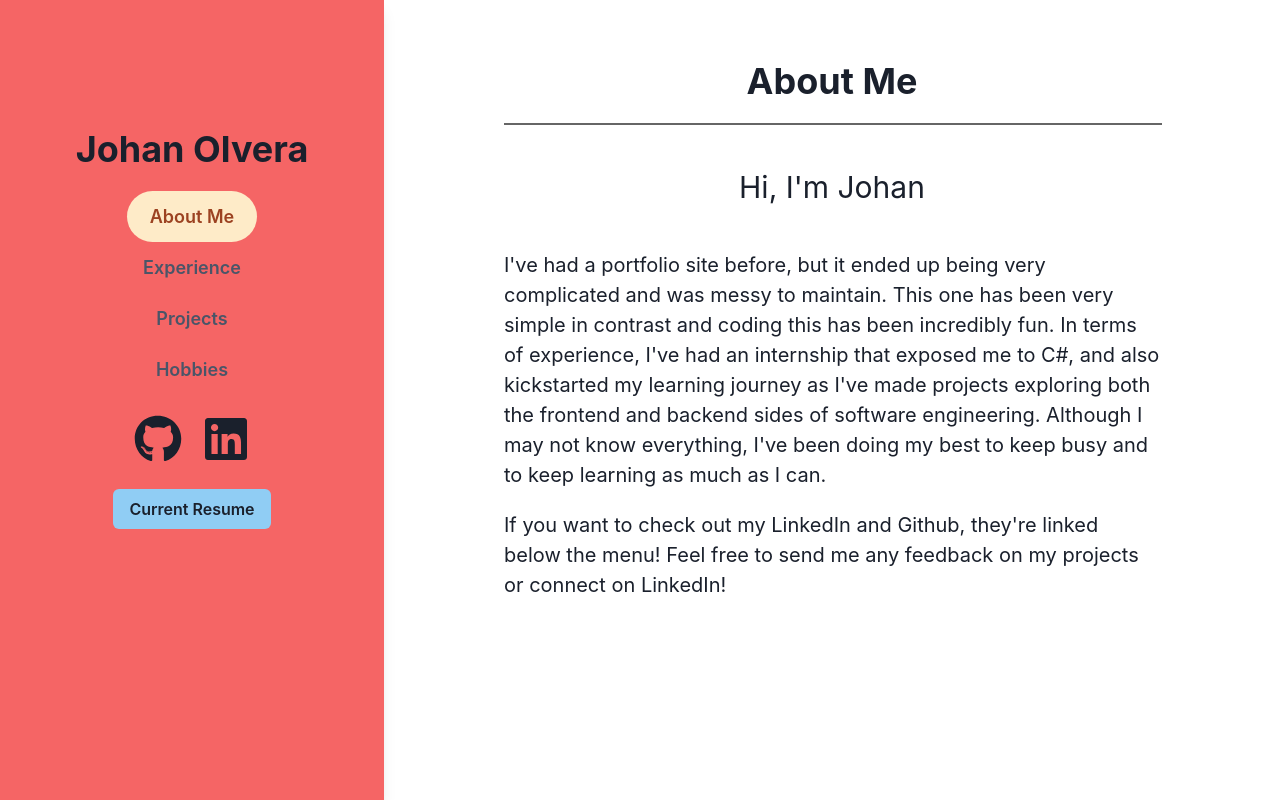
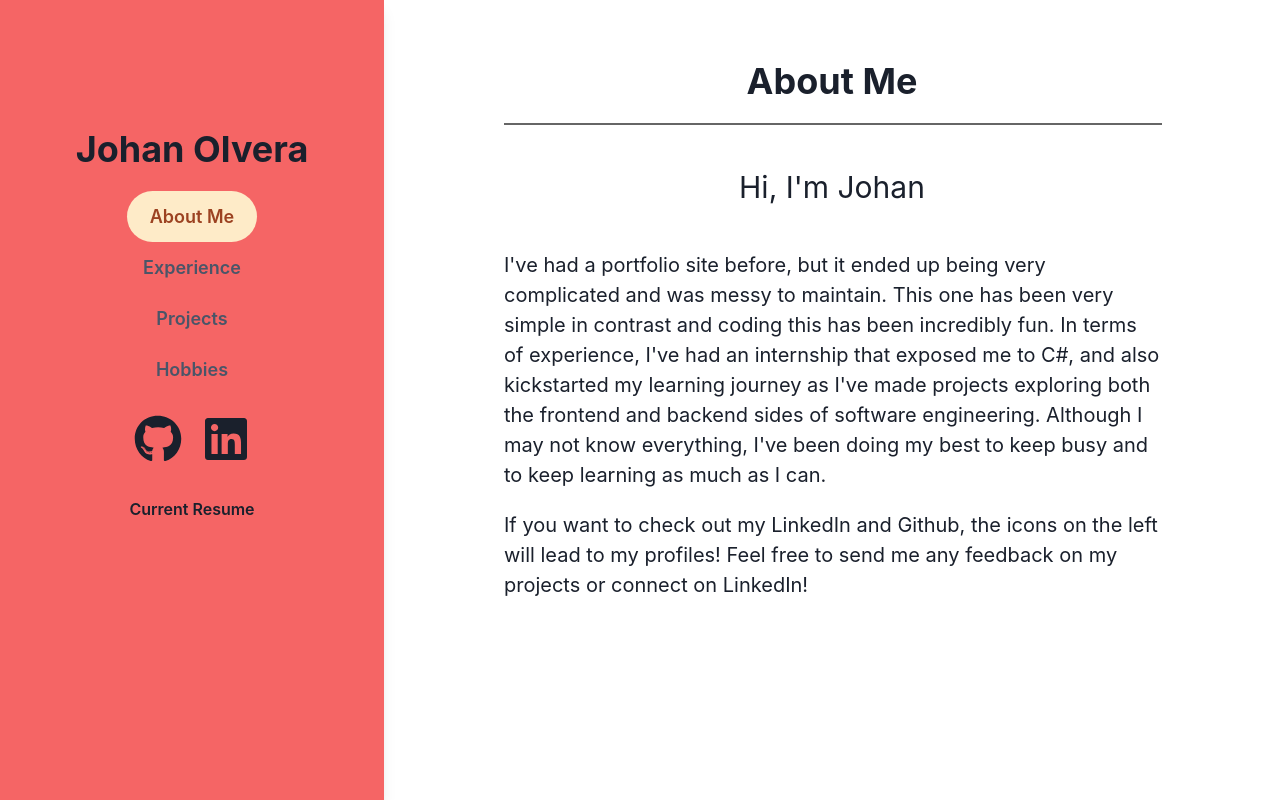
Before and after one commit to Jolvera2001/jolvera2001.github.io, a React (Vite) app: page / in a window 1280 px wide. Built offline with nearby package versions, Linux system fonts and the light colour scheme.

Commit message:
Added in Resume download and tooltips

```diff
--- a/src/App.jsx
+++ b/src/App.jsx
@@ -22,11 +22,14 @@ import {
   Divider,
   Icon,
   Link,
+  Tooltip,
+
 
 } from '@chakra-ui/react'
 import personalData from './assets/personalData.json'
 import NILogo from './assets/ni.webp'
 import { FaGithub, FaLinkedin } from "react-icons/fa6";
+import resumePDF from './assets/Johan.pdf'
 
 function App() {
   const [activeTab, setActiveTab] = useState("aboutMe");
@@ -50,14 +53,20 @@ function App() {
             </TabList>
           </Tabs>
           <HStack spacing={5}>
-            <Link href='https://github.com/Jolvera2001'>
-              <Icon as={FaGithub} boxSize={12} />
-            </Link>
-            <Link href='https://www.linkedin.com/in/johan-olvera-b47a9b205/'>
-              <Icon as={FaLinkedin} boxSize={12}/>
-            </Link>
+            <Tooltip label="My GitHub">
+              <Link href='https://github.com/Jolvera2001' target='_blank'>
+                <Icon as={FaGithub} boxSize={12} />
+              </Link>
+            </Tooltip>
+            <Tooltip label='My LinkedIn'>
+              <Link href='https://www.linkedin.com/in/johan-olvera-b47a9b205/' target='_blank'>
+                <Icon as={FaLinkedin} boxSize={12}/>
+              </Link>
+            </Tooltip>
           </HStack>
-          <Button bg='blue.200'>Current Resume</Button>
+          <Tooltip label="Downloads a PDF of my resume">
+            <Button variant='ghost' as='a' href={resumePDF} download="Johan_Resume.pdf" >Current Resume</Button>
+          </Tooltip>
         </VStack>
       </Box>
       <Box w="70%" p={5} overflowY='auto' maxH='100vh'>
--- a/src/assets/personalData.json
+++ b/src/assets/personalData.json
@@ -3,7 +3,7 @@
         "intro": "Hi, I'm Johan",
         "opening": "This is my portfolio site! I'm an aspiring software engineer and currently in college. I'm within the last few semesters of my college career so I'm preparing for the real world soon.",
         "body": "I've had a portfolio site before, but it ended up being very complicated and was messy to maintain. This one has been very simple in contrast and coding this has been incredibly fun. In terms of experience, I've had an internship that exposed me to C#, and also kickstarted my learning journey as I've made projects exploring both the frontend and backend sides of software engineering. Although I may not know everything, I've been doing my best to keep busy and to keep learning as much as I can.",
-        "closing": "If you want to check out my LinkedIn and Github, they're linked below the menu! Feel free to send me any feedback on my projects or connect on LinkedIn!"
+        "closing": "If you want to check out my LinkedIn and Github, the icons on the left will lead to my profiles! Feel free to send me any feedback on my projects or connect on LinkedIn!"
     },
     "experienceData": [
         {
```
Also changed, not shown: 1 other file (tests, documents, lock files or other folders).
